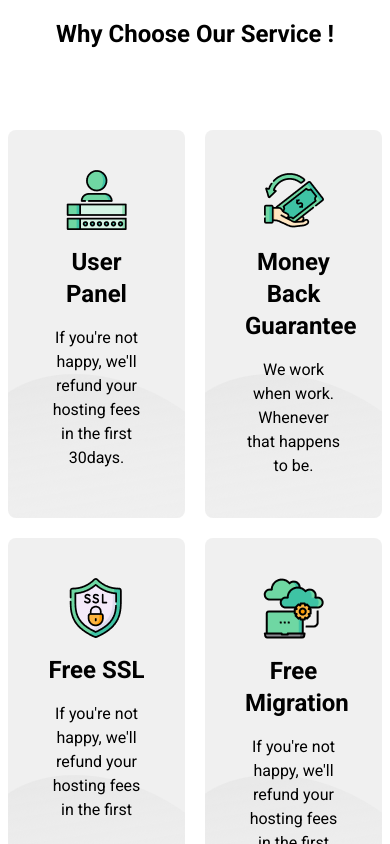
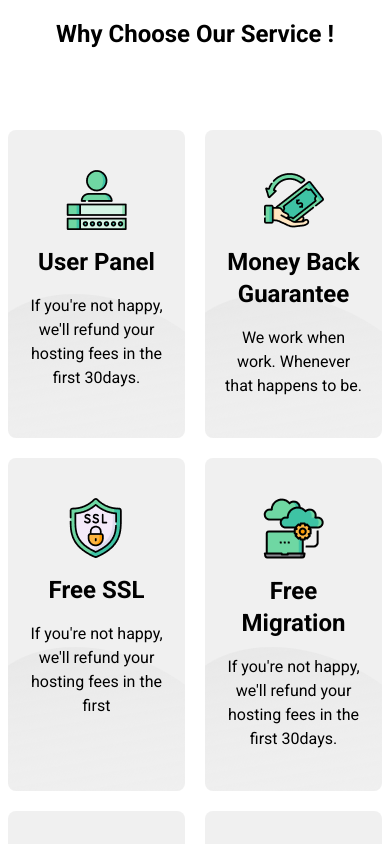
Before and after one commit to pothikit/hostfule-project, a React (Create React App) app: page / in a window 390 px wide. Shown: the part 6260-7104 px from the top of the page. Built offline with nearby package versions, Linux system fonts and the light colour scheme; a web font is replaced by a local one.

Commit message:
whychose us section padding reduced for phone

```diff
--- a/src/components/home/WhyChoseUsSupport.jsx
+++ b/src/components/home/WhyChoseUsSupport.jsx
@@ -11,7 +11,7 @@ function WhyChoseUsSupport() {
                     <div className='grid grid-cols-2 md:grid-cols-3 gap-5 md:gap-10 lg:gap-20'>
                         {
                             ourService.map((data) => (
-                                <div className='py-10 px-10 lg:px-20 text-center serviceBox rounded-lg cursor-pointer' key={data.id}>
+                                <div className='py-10 px-4 sm:px-10 lg:px-20 text-center serviceBox rounded-lg cursor-pointer' key={data.id}>
                                     <img src={`${data.icon}`} className='mx-auto' alt={data.title} />
                                     <h2 className='text-2xl my-4 font-semibold'>{data.title}</h2>
                                     <p>{data.description}</p>
```
